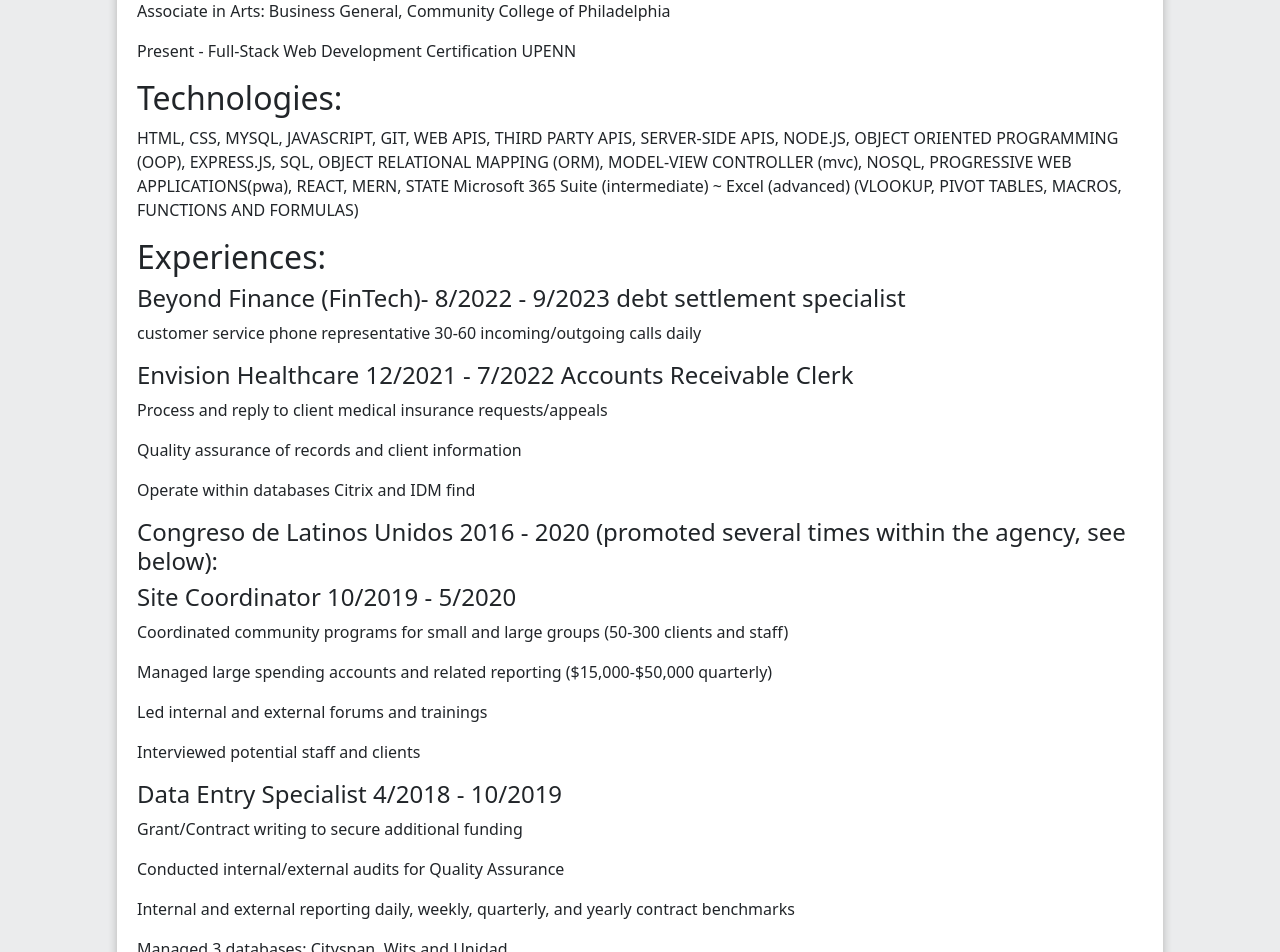
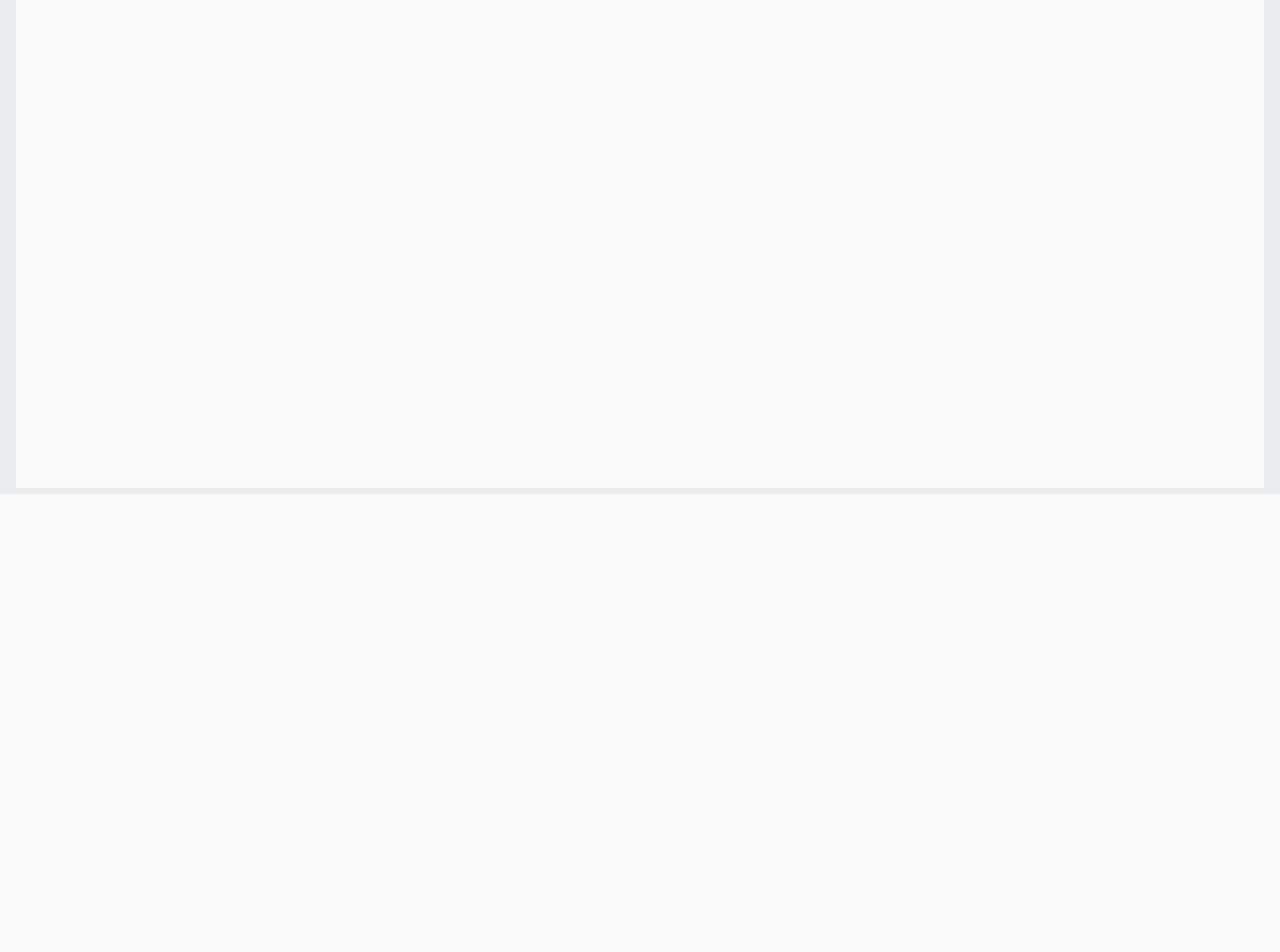
Before and after one commit to CyndiHue/HuertasCPortfolio, a React (Vite) app: page /Resume in a window 1280 px wide. Shown: the part 240-1192 px from the top of the page. After the commit the page ends 800 px from the top, so only its background shows below. Built offline with nearby package versions, Linux system fonts and the light colour scheme; a web font is replaced by a local one.

Commit message:
now view pdf and has ability to save when click resume

```diff
--- a/src/pages/Resume.jsx
+++ b/src/pages/Resume.jsx
@@ -1,57 +1,13 @@
+import HuertasResume from "../assets/huertasCResume.docx.pdf";
+
 export default function Resume() {
     return (
         <>
-        <div className="card" style={{ marginTop: '20px', marginLeft: '100px', marginRight: '100px'}}>
-
-        <div className="mt-4">
-            <h2>Education: </h2>
-            <p>Associate in Arts: Business General, Community College of Philadelphia </p>
-            <p>Present - Full-Stack Web Development Certification UPENN</p>
-
-
-            <h2>Technologies:</h2>
-            <p>HTML, CSS, MYSQL, JAVASCRIPT, GIT, WEB APIS, THIRD PARTY APIS, SERVER-SIDE APIS, NODE.JS, OBJECT ORIENTED PROGRAMMING (OOP), EXPRESS.JS, SQL, OBJECT RELATIONAL MAPPING (ORM), MODEL-VIEW CONTROLLER (mvc), NOSQL, PROGRESSIVE WEB APPLICATIONS(pwa), REACT, MERN, STATE
-Microsoft 365 Suite (intermediate) ~ Excel (advanced) (VLOOKUP, PIVOT TABLES, MACROS, FUNCTIONS AND FORMULAS)</p>
-
-
-
-            <h2></h2>
-            <h4></h4>
-            <p></p>
-            <p></p>
-
-            <h2>Experiences:</h2>
-            <h4>Beyond Finance (FinTech)- 8/2022 - 9/2023
-debt settlement specialist </h4>
-            <p>
-customer service phone representative  30-60 incoming/outgoing calls daily</p>
-            <p></p>
-
-            <h4>Envision Healthcare 12/2021 - 7/2022 Accounts Receivable Clerk</h4>
-            <p>Process and reply to client medical insurance requests/appeals</p>
-            <p>Quality assurance of records and client information </p>
-            <p>Operate within databases Citrix and IDM find </p>
-
-            <h4>Congreso de Latinos Unidos 2016 - 2020 (promoted several times within the agency, see below):</h4>
-            <h4>Site Coordinator 10/2019 - 5/2020</h4>
-            <p>Coordinated community programs for small and large groups (50-300 clients and staff)</p>
-            <p>Managed large spending accounts and related reporting ($15,000-$50,000 quarterly)</p>
-            <p>Led internal and external forums and trainings</p>
-            <p>Interviewed potential staff and clients </p>
-
-            <h4>Data Entry Specialist 4/2018 - 10/2019</h4>
-            <p>Grant/Contract writing to secure additional funding </p>
-            <p>Conducted internal/external audits for Quality Assurance</p>
-            <p>Internal and external reporting daily, weekly, quarterly, and yearly contract benchmarks</p>
-            <p>Managed 3 databases: Cityspan, Wits and Unidad,</p>
-
-            <h4>Groups Facilitator 2/2016 - 4/2018</h4>
-            <p>Worked directly with client base: built relationships and client funnels (30-50 clients)</p>
-            <p>Trained new employees </p>
-
-    </div>
-    </div>
-
+      <iframe
+        src={HuertasResume}
+        title="PDF Viewer"
+        style={{ width: '100%', height: '600px' }} // Adjust dimensions as needed
+      ></iframe>
     </>
 
         );
```
Also changed, not shown: 1 other file (tests, documents, lock files or other folders).
